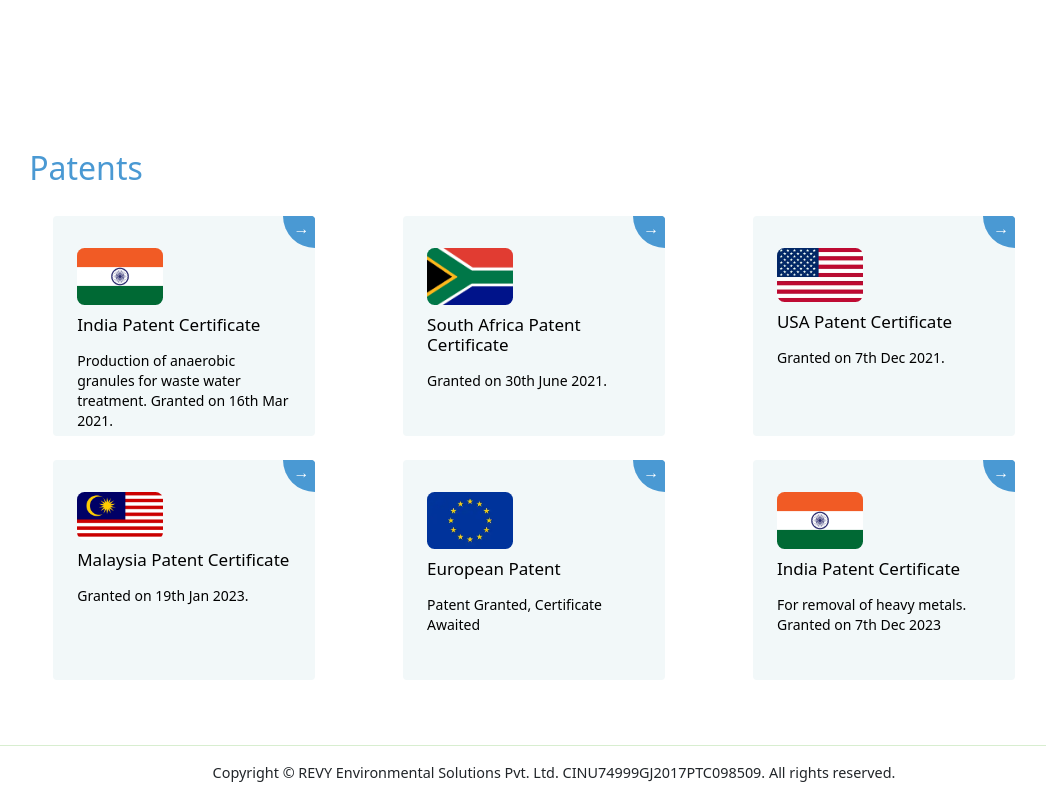
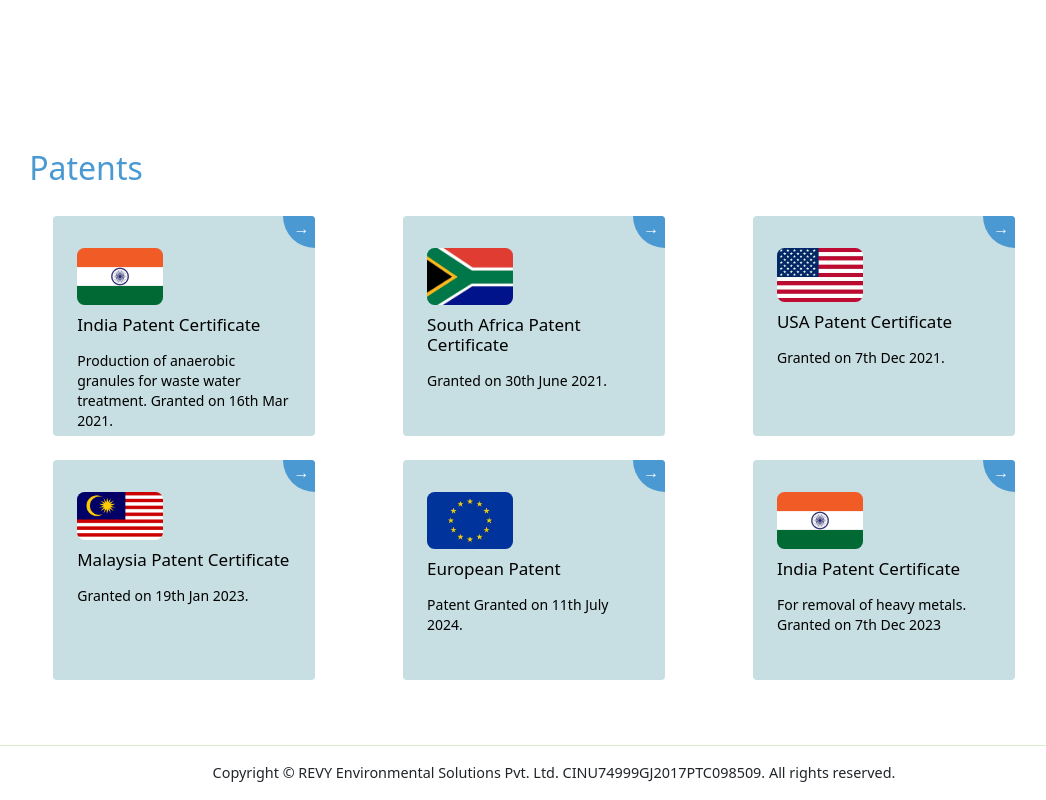
Before and after one commit to yashlikescode/revy-evnv-solutions-web, a plain HTML site: page about.html in a window 1280 px wide. Shown: the part 2436-3236 px from the top of the page, without its empty margins (86-1132 px from the left). Drawn offline with Linux system fonts and the light colour scheme.

Commit message:
added european patent

```diff
--- a/about.html
+++ b/about.html
@@ -441,10 +441,10 @@
               </div>
               <div class="col-lg-4 col-sm-5 hiddenv">
                 <div class="cardp">
-                  <a class="cardp1" href="#">
+                  <a class="cardp1" target="_blank" href="/assets/patentCerts/5. European Patent Cert.pdf">
                     <img class="pat-flag" src="assets/patentCerts/europe-flag.webp">
                     <p>European Patent</p>
-                    <p class="small">Patent Granted, Certificate Awaited</p>
+                    <p class="small">Patent Granted on 11th July 2024.</p>
                     <div class="go-corner" href="#">
                       <div class="go-arrow">
                         →
--- a/style.css
+++ b/style.css
@@ -871,7 +871,7 @@ footer {
   display: block;
   position: relative;
   max-width: 262px;
-  background-color: #f2f8f9;
+  background-color: #c7dee2;
   border-radius: 4px;
   padding: 32px 24px;
   margin: 12px;
```
Also changed, not shown: 3 other files.
